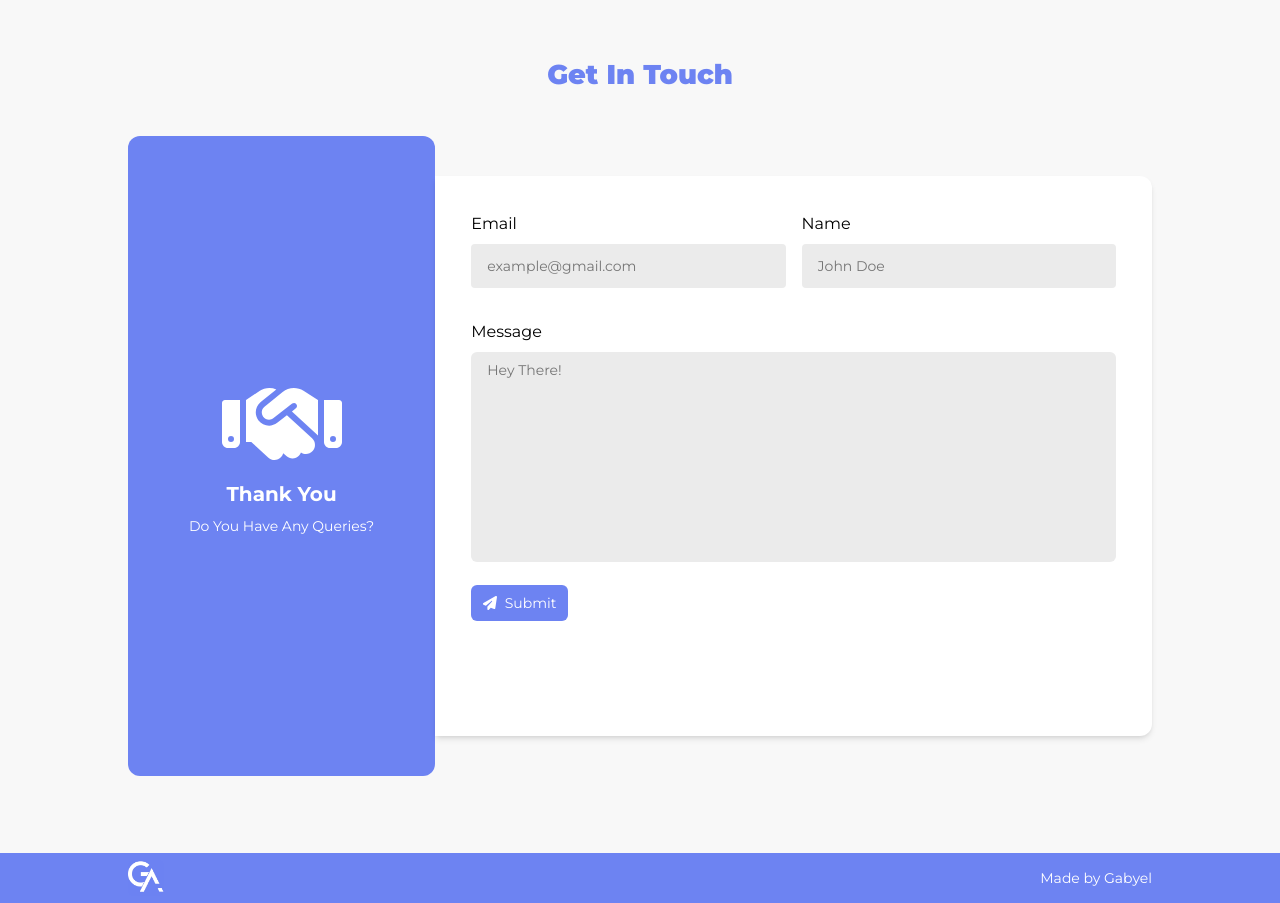
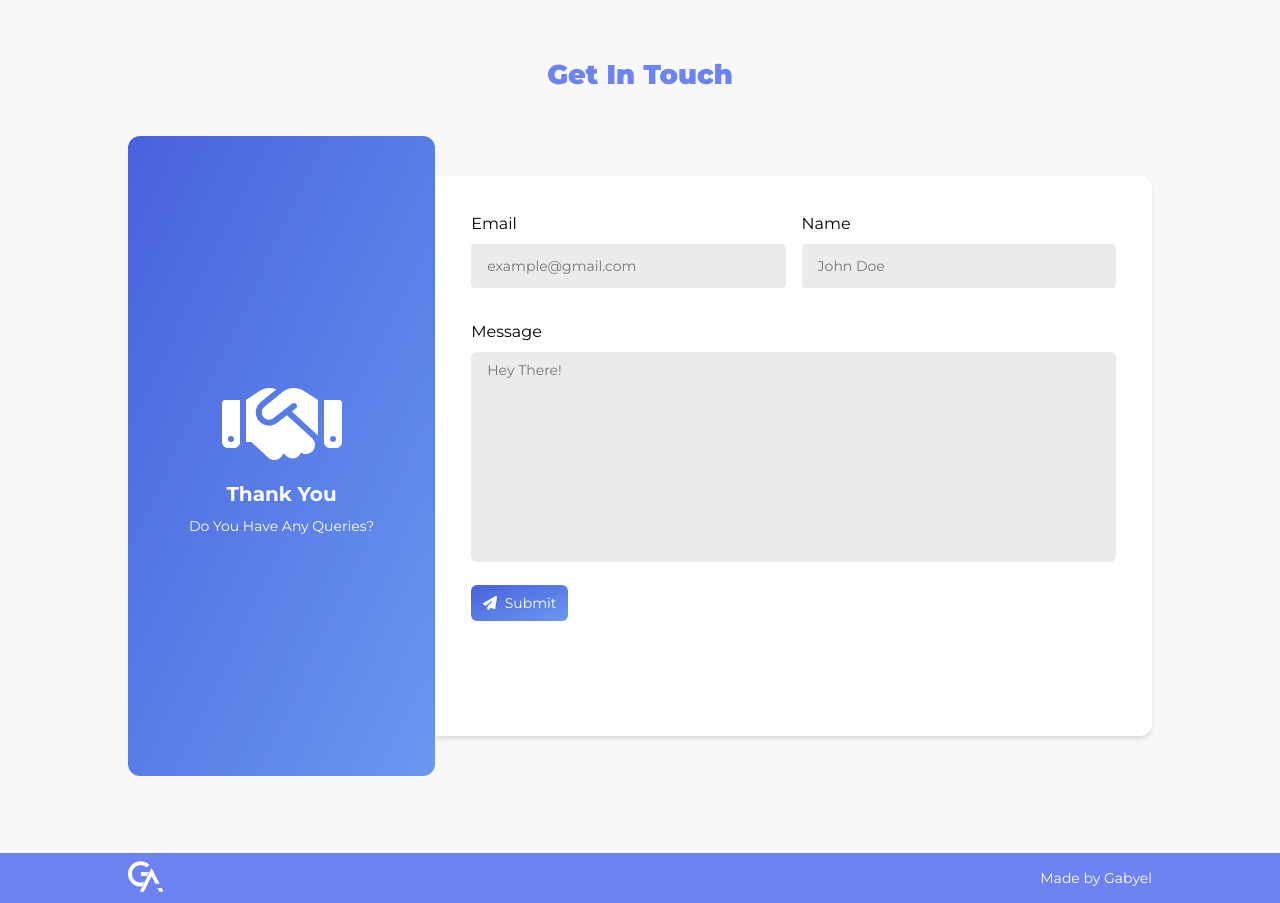
Before and after one commit to gabyel-dev/my-portfolio, a React (Vite) app: page / in a window 1280 px wide. Shown: the part 3500-4403 px from the top of the page. Built offline with nearby package versions, Linux system fonts and the light colour scheme; a web font is replaced by a local one.

Commit message:
added gradient to contact

```diff
--- a/src/components/Contact.jsx
+++ b/src/components/Contact.jsx
@@ -17,7 +17,7 @@ export default function Contact() {
 
       <div className="contact-container h-auto w-full flex flex-col lg:flex-row justify-center items-center mont  ">
         {/* Left Container */}
-        <div className="left-container gap-2 text-white lg:w-[30%] w-full h-[200px] lg:h-[80vh] bg-[#6d83f2] lg:rounded-br-xl lg:rounded-tr-xl lg:rounded-tl-xl lg:rounded-bl-xl rounded-tr-xl rounded-tl-xl flex flex-col justify-center items-center">
+        <div className="left-container gap-2 text-white lg:w-[30%] w-full h-[200px] lg:h-[80vh] bg-gradient-to-tl from-[#6a98f0] to-[#4961dc]  lg:rounded-br-xl lg:rounded-tr-xl lg:rounded-tl-xl lg:rounded-bl-xl rounded-tr-xl rounded-tl-xl flex flex-col justify-center items-center">
           {hand}
           <p className="text-xl font-bold">Thank You</p>
           <p className="text-sm text-center">Do You Have Any Queries?</p>
@@ -55,7 +55,7 @@ export default function Contact() {
           </form>
 
           {/* Submit Button */}
-          <div className="bg-[#6d83f2] px-4 py-2 w-full lg:w-[15%] rounded-md text-sm text-white flex gap-2 justify-center items-center mt-4">
+          <div className="bg-gradient-to-tl from-[#6a98f0] to-[#4961dc] px-4 py-2 w-full lg:w-[15%] rounded-md text-sm text-white flex gap-2 justify-center items-center mt-4">
             {submit}
             <button>Submit</button>
           </div>
```
